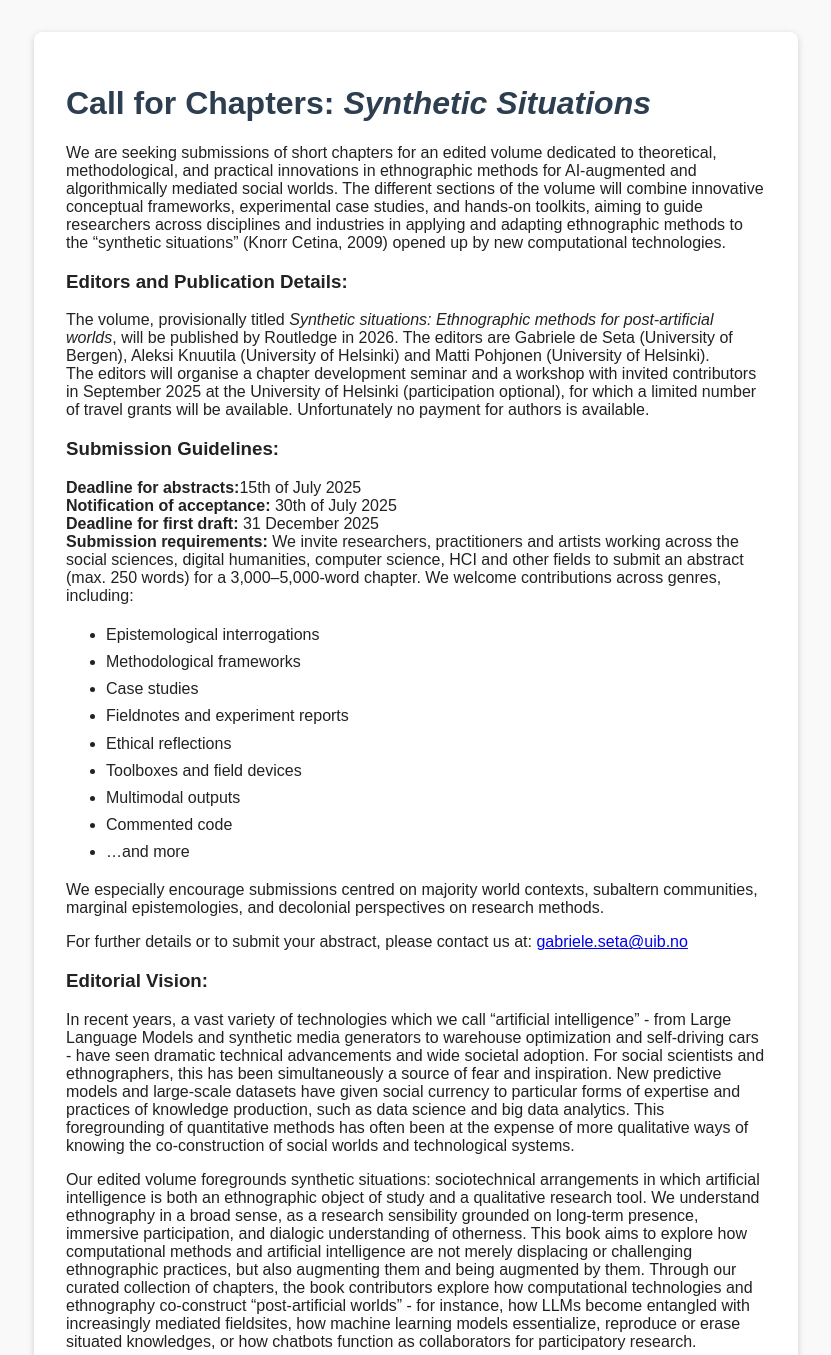
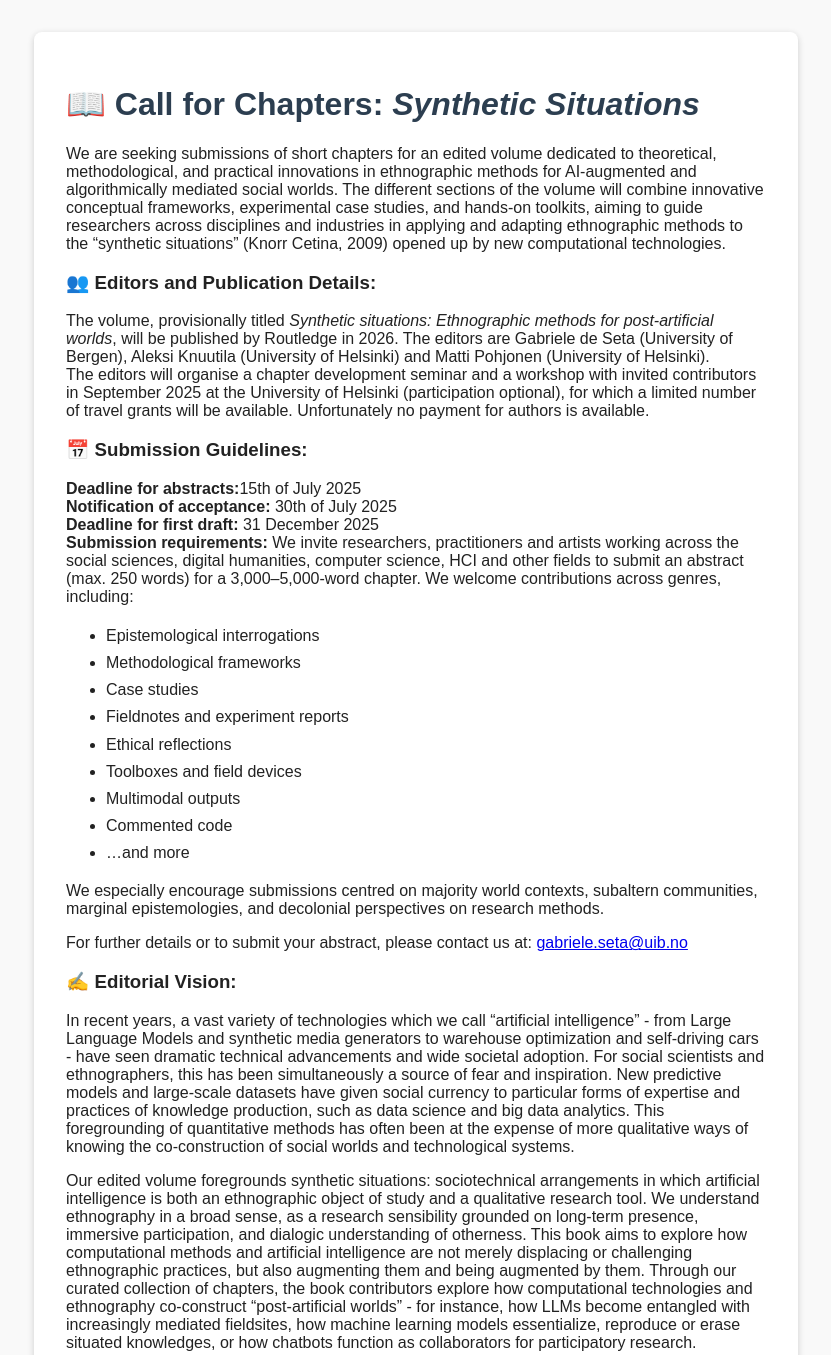
Before and after one commit to ALGOFOLK/editorial-calls, a plain HTML site: page index.html in a window 1280 px wide. Shown: the top 1355 px of the page, without its empty margins (224-1055 px from the left). Drawn offline with Linux system fonts and the light colour scheme.

Commit message:
Update index.html

```diff
--- a/index.html
+++ b/index.html
@@ -14,12 +14,12 @@
 </head>
 <body>
     <div class="container">
-        <h1>Call for Chapters: <i>Synthetic Situations</i></h1>
+        <h1>📖 Call for Chapters: <i>Synthetic Situations</i></h1>
             <p>We are seeking submissions of short chapters for an edited volume dedicated to theoretical, methodological, and practical innovations in ethnographic methods for AI-augmented and algorithmically mediated social worlds. The different sections of the volume will combine innovative conceptual frameworks, experimental case studies, and hands-on toolkits, aiming to guide researchers across disciplines and industries in applying and adapting ethnographic methods to the “synthetic situations” (Knorr Cetina, 2009) opened up by new computational technologies.</p>
-        <h3>Editors and Publication Details:</h3>
+        <h3>👥️ Editors and Publication Details:</h3>
             <p>The volume, provisionally titled <i>Synthetic situations: Ethnographic methods for post-artificial worlds</i>, will be published by Routledge in 2026. The editors are Gabriele de Seta (University of Bergen), Aleksi Knuutila (University of Helsinki) and Matti Pohjonen (University of Helsinki).</br>
             The editors will organise a chapter development seminar and a workshop with invited contributors in September 2025 at the University of Helsinki (participation optional), for which a limited number of travel grants will be available. Unfortunately no payment for authors is available.</p>
-        <h3>Submission Guidelines:</h3>
+        <h3>📅 Submission Guidelines:</h3>
             <p><strong>Deadline for abstracts:</strong>15th of July 2025</br>
             <strong>Notification of acceptance:</strong> 30th of July 2025</br>
             <strong>Deadline for first draft: </strong>31 December 2025</br>
@@ -37,7 +37,7 @@
             </ul>
             <p>We especially encourage submissions centred on majority world contexts, subaltern communities, marginal epistemologies, and decolonial perspectives on research methods.</p>
             <p>For further details or to submit your abstract, please contact us at: <a href="mailto:gabriele.seta@uib.no">gabriele.seta@uib.no</a></p>
-        <h3>Editorial Vision:</h3>
+        <h3>✍️ Editorial Vision:</h3>
             <p>In recent years, a vast variety of technologies which we call “artificial intelligence” - from Large Language Models and synthetic media generators to warehouse optimization and self-driving cars - have seen dramatic technical advancements and wide societal adoption. For social scientists and ethnographers, this has been simultaneously a source of fear and inspiration. New predictive models and large-scale datasets have given social currency to particular forms of expertise and practices of knowledge production, such as data science and big data analytics. This foregrounding of quantitative methods has often been at the expense of more qualitative ways of knowing the co-construction of social worlds and technological systems.</p>
             <p>Our edited volume foregrounds synthetic situations: sociotechnical arrangements in which artificial intelligence is both an ethnographic object of study and a qualitative research tool. We understand ethnography in a broad sense, as a research sensibility grounded on long-term presence, immersive participation, and dialogic understanding of otherness. This book aims to explore how computational methods and artificial intelligence are not merely displacing or challenging ethnographic practices, but also augmenting them and being augmented by them. Through our curated collection of chapters, the book contributors explore how computational technologies and ethnography co-construct “post-artificial worlds” - for instance, how LLMs become entangled with increasingly mediated fieldsites, how machine learning models essentialize, reproduce or erase situated knowledges, or how chatbots function as collaborators for participatory research.</p>
     </div>
```
